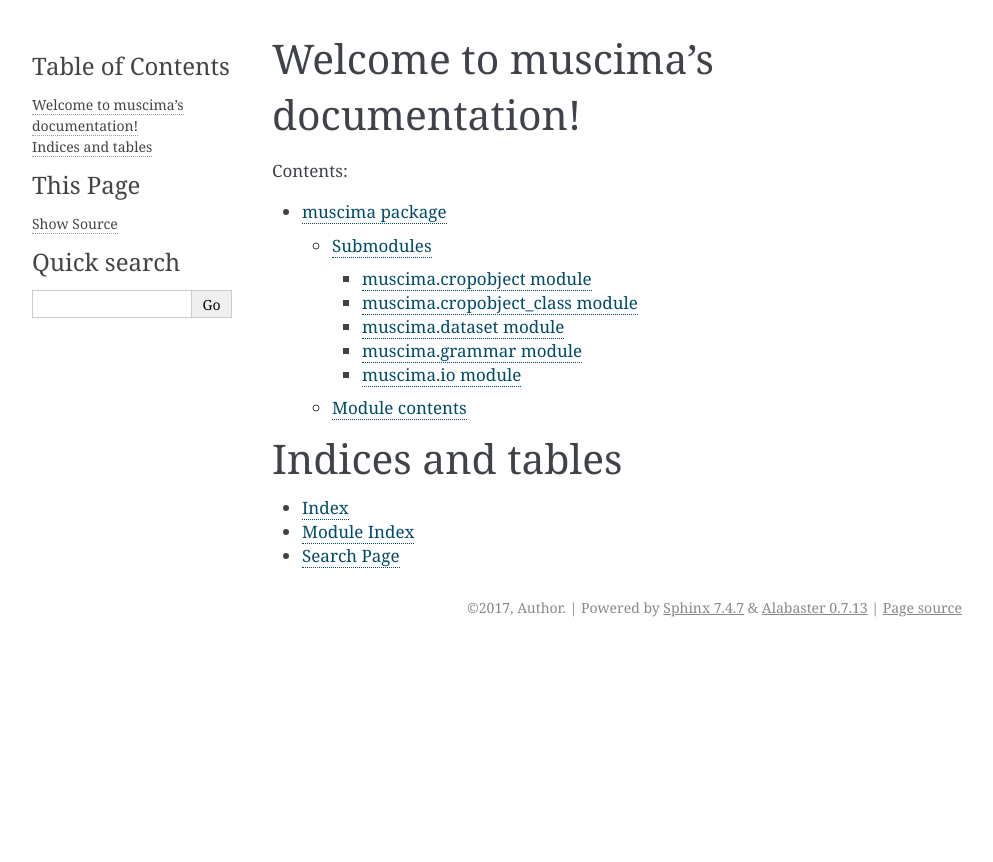
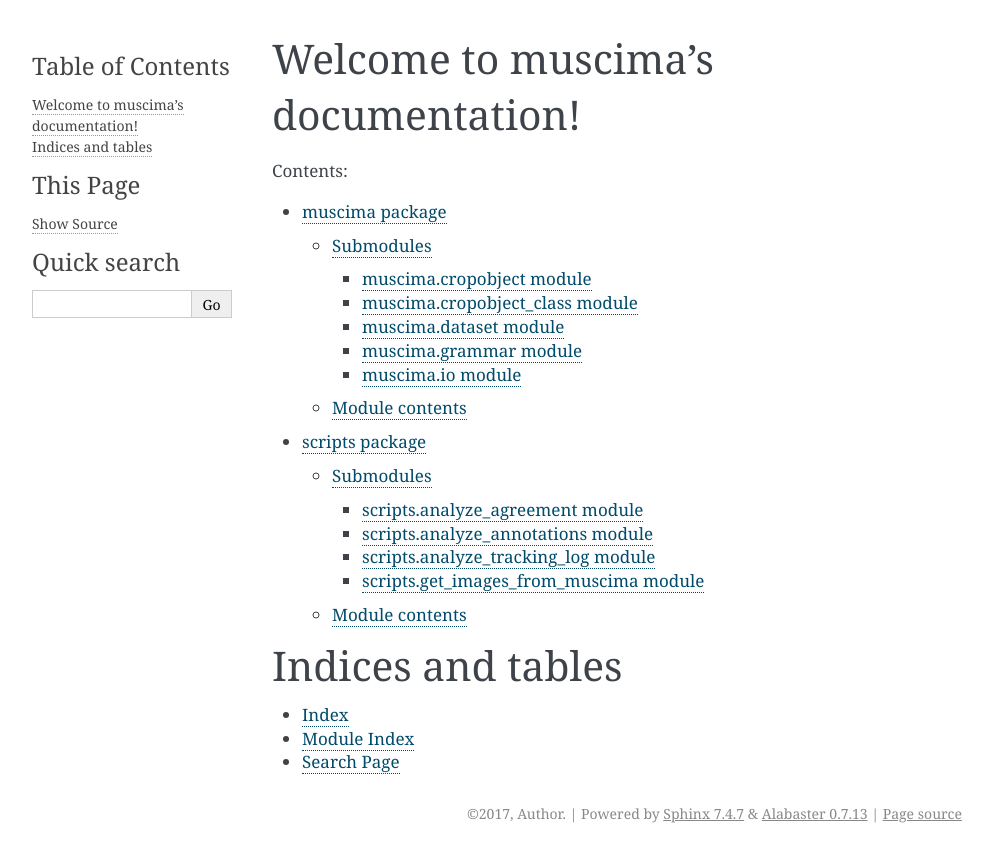
Before and after one commit to hajicj/muscima, a Sphinx documentation site: the page built from doc/index.rst, in a window 1280 px wide. Shown: the top 862 px of the page, without its empty margins (148-1141 px from the left). Built offline with Sphinx 7.4.7, drawn with Linux system fonts in a browser that asks for light colours.

Commit message:
Added scripts apidocs.

```diff
--- a/doc/conf.py
+++ b/doc/conf.py
@@ -17,9 +17,10 @@
 # add these directories to sys.path here. If the directory is relative to the
 # documentation root, use os.path.abspath to make it absolute, like shown here.
 #
-# import os
-# import sys
-# sys.path.insert(0, os.path.abspath('.'))
+import os
+import sys
+sys.path.insert(0, os.path.abspath('../'))
+sys.path.insert(0, os.path.abspath('../scripts'))
 
 # -- General configuration ------------------------------------------------
 
@@ -62,9 +63,9 @@ author = 'Author'
 # built documents.
 #
 # The short X.Y version.
-version = ''
+version = '0.3'
 # The full version, including alpha/beta/rc tags.
-release = ''
+release = '0.3.0'
 
 # The language for content autogenerated by Sphinx. Refer to documentation
 # for a list of supported languages.
--- a/doc/index.rst
+++ b/doc/index.rst
@@ -12,7 +12,7 @@ Contents:
    :maxdepth: 4
 
    muscima
-
+   scripts
 
 Indices and tables
 ==================
--- /dev/null
+++ b/doc/modules.rst
@@ -0,0 +1,7 @@
+scripts
+=======
+
+.. toctree::
+   :maxdepth: 4
+
+   scripts
--- /dev/null
+++ b/doc/scripts.analyze_agreement.rst
@@ -0,0 +1,7 @@
+scripts.analyze_agreement module
+================================
+
+.. automodule:: scripts.analyze_agreement
+    :members:
+    :undoc-members:
+    :show-inheritance:
--- /dev/null
+++ b/doc/scripts.analyze_annotations.rst
@@ -0,0 +1,7 @@
+scripts.analyze_annotations module
+==================================
+
+.. automodule:: scripts.analyze_annotations
+    :members:
+    :undoc-members:
+    :show-inheritance:
--- /dev/null
+++ b/doc/scripts.analyze_tracking_log.rst
@@ -0,0 +1,7 @@
+scripts.analyze_tracking_log module
+===================================
+
+.. automodule:: scripts.analyze_tracking_log
+    :members:
+    :undoc-members:
+    :show-inheritance:
--- /dev/null
+++ b/doc/scripts.get_images_from_muscima.rst
@@ -0,0 +1,7 @@
+scripts.get_images_from_muscima module
+======================================
+
+.. automodule:: scripts.get_images_from_muscima
+    :members:
+    :undoc-members:
+    :show-inheritance:
--- /dev/null
+++ b/doc/scripts.rst
@@ -0,0 +1,20 @@
+scripts package
+===============
+
+Submodules
+----------
+
+.. toctree::
+
+   scripts.analyze_agreement
+   scripts.analyze_annotations
+   scripts.analyze_tracking_log
+   scripts.get_images_from_muscima
+
+Module contents
+---------------
+
+.. automodule:: scripts
+    :members:
+    :undoc-members:
+    :show-inheritance:
```
